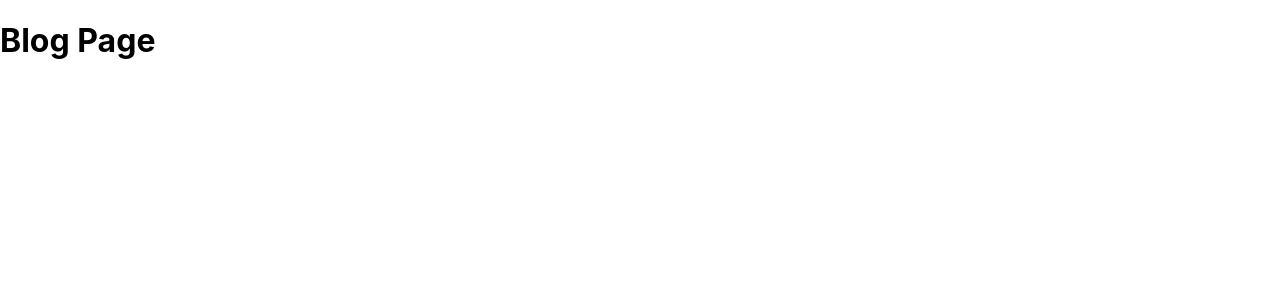
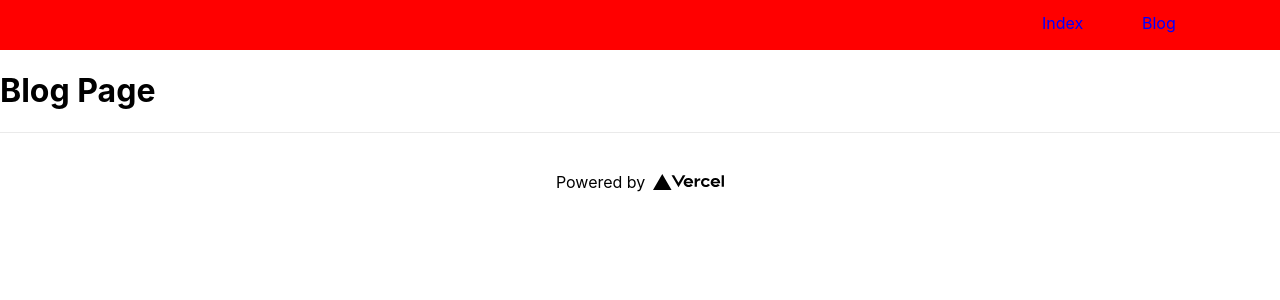
Before and after one commit to oofin008/santi_nextjs_blog, a Next.js app: page /blog in a window 1280 px wide. Shown: the top 300 px of the page. Built offline with nearby package versions, Linux system fonts and the light colour scheme.

Commit message:
add babel-plugin to server side render styled-components add dynamic import for header and footer for better performance

```diff
--- /dev/null
+++ b/components/layouts/Footer/footer.js
@@ -0,0 +1,18 @@
+import React from "react";
+import FooterStyleBox from './style'
+const Footer = (props) => {
+  return (
+    <FooterStyleBox>
+      <a
+        href="https://vercel.com?utm_source=create-next-app&utm_medium=default-template&utm_campaign=create-next-app"
+        target="_blank"
+        rel="noopener noreferrer"
+      >
+        Powered by{" "}
+        <img src="/vercel.svg" alt="Vercel Logo" />
+      </a>
+    </FooterStyleBox>
+  );
+};
+
+export default Footer;
--- /dev/null
+++ b/components/layouts/Footer/style.js
@@ -0,0 +1,23 @@
+import styled from "styled-components";
+
+const FooterStyleBox = styled.footer`
+  width: 100%;
+  height: 100px;
+  border-top: 1px solid #eaeaea;
+  display: flex;
+  justify-content: center;
+  align-items: center;
+
+  img {
+    margin-left: 0.5rem;
+    height: 1em;
+  }
+
+  a {
+    display: flex;
+    justify-content: center;
+    align-items: center;
+  }
+`;
+
+export default FooterStyleBox
--- a/components/layouts/Header/header.js
+++ b/components/layouts/Header/header.js
@@ -1,4 +1,4 @@
-import React, { Component } from 'react'
+import React, { Fragment, Component } from 'react'
 import Link from 'next/link'
 import HeaderStyleBox from './style'
 
@@ -11,12 +11,12 @@ export class Header extends Component {
   }
   render() {
     return (
-      <>
+      <Fragment>
         <HeaderStyleBox>
           <Link href='/' >Index</Link>
           <Link href='/blog' >Blog</Link>
         </HeaderStyleBox>
-      </>
+      </Fragment>
     )
   }
 }
--- a/components/layouts/layout.js
+++ b/components/layouts/layout.js
@@ -1,6 +1,10 @@
 import React from 'react'
+import dynamic from 'next/dynamic'
 
-export default (props) => {
+const Header = dynamic(import('./Header/header'))
+const Footer = dynamic(import('./Footer/footer'))
+
+const Layout = ({children}) => {
   return (
     <>
       <Header />
@@ -9,3 +13,5 @@ export default (props) => {
     </>
   )
 }
+
+export default Layout;
--- a/package.json
+++ b/package.json
@@ -11,6 +11,8 @@
     "analyze:browser": "cross-env BUNDLE_ANALYZE=browser next build"
   },
   "dependencies": {
+    "babel-plugin-module-resolver": "^4.1.0",
+    "babel-plugin-styled-components": "^1.12.0",
     "next": "10.0.7",
     "react": "17.0.1",
     "react-dom": "17.0.1",
--- a/pages/_app.js
+++ b/pages/_app.js
@@ -1,7 +1,14 @@
+import React from 'react'
+import { Layout } from '../components/layouts'
 import '../components/styles/globals.css'
-
 function MyApp({ Component, pageProps }) {
-  return <Component {...pageProps} />
+  return (
+    <Layout>
+      <Component {...pageProps} />
+    </Layout>
+  )
 }
-
+MyApp.getInitialProps = (ctx) => {
+  return {}
+}
 export default MyApp
```
Also changed, not shown: pages/index.js (+1 -13 lines), .babelrc (added).
